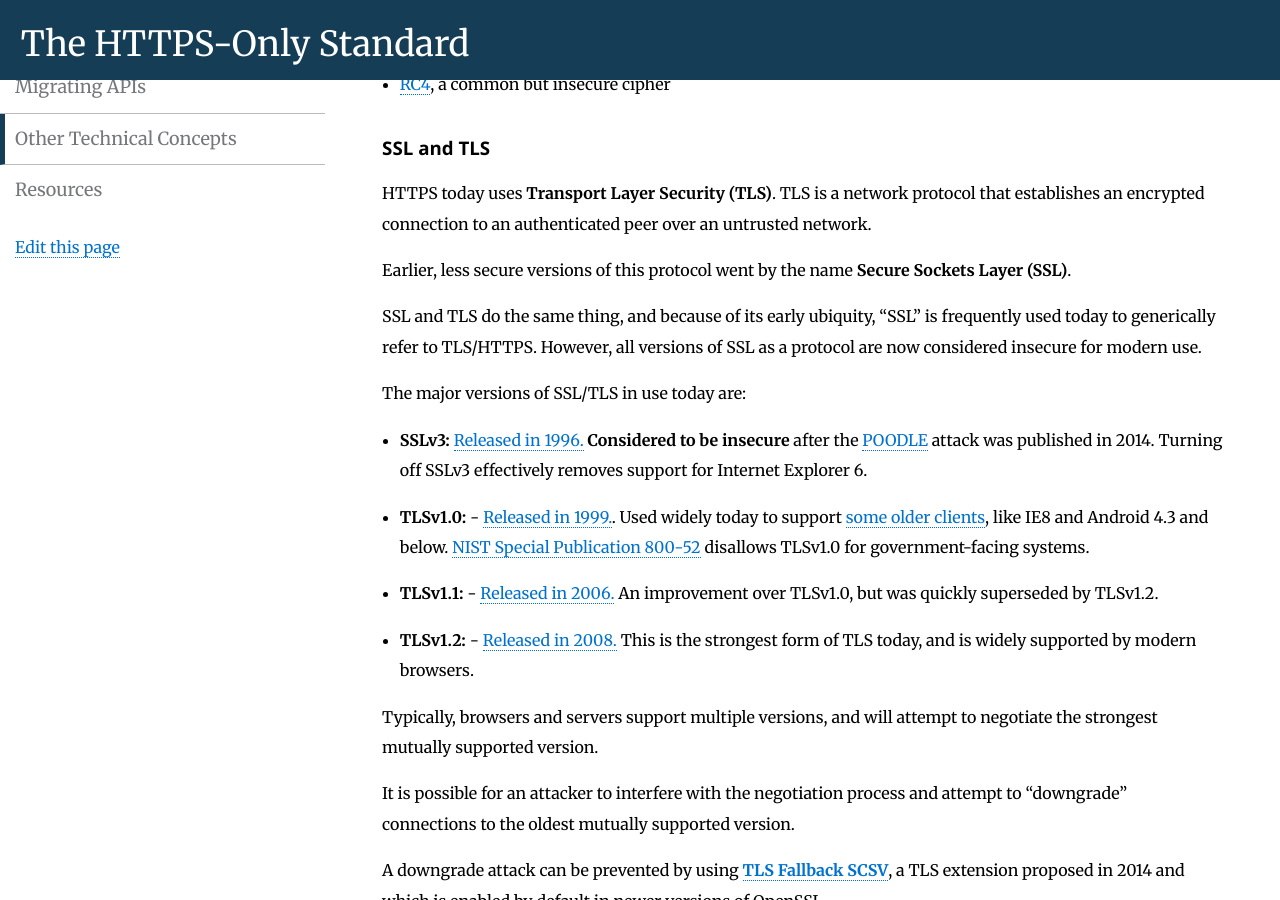
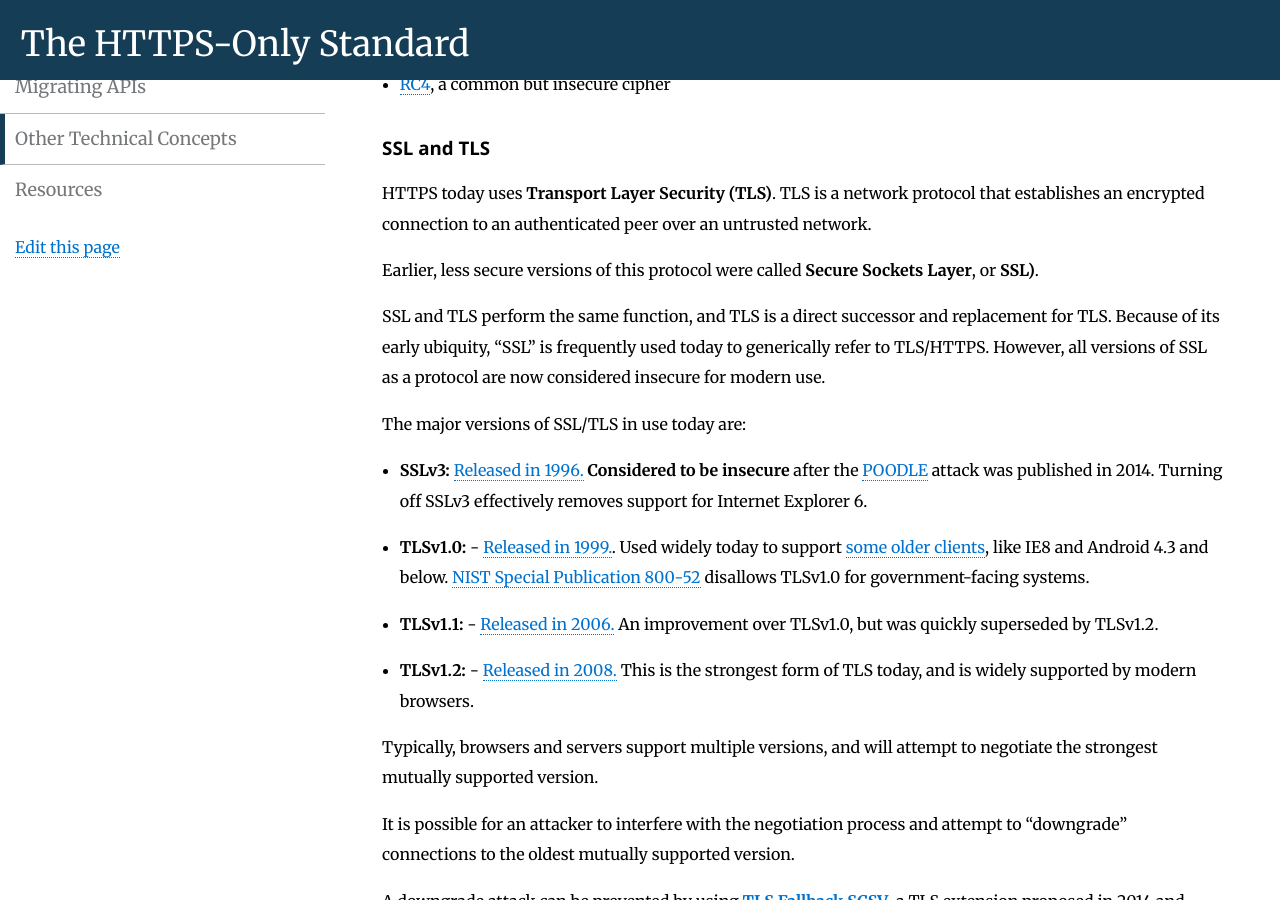
Before and after one commit to GSA/https, a Jekyll site: the page built from pages/technical.md, in a window 1280 px wide and 900 px high, scrolled down 326 px. Built offline with Jekyll 4.4.1, drawn with Linux system fonts in a browser that asks for light colours; Markdown is read by kramdown in place of the engine named in the settings.

Commit message:
fix formatting bug, clarify TLS/SSL language

```diff
--- a/pages/technical.md
+++ b/pages/technical.md
@@ -16,9 +16,9 @@ This page covers some relevant technical concepts relevant to the **strength and
 
 HTTPS today uses **Transport Layer Security (TLS)**. TLS is a network protocol that establishes an encrypted connection to an authenticated peer over an untrusted network.
 
-Earlier, less secure versions of this protocol went by the name **Secure Sockets Layer (SSL)**.
+Earlier, less secure versions of this protocol were called **Secure Sockets Layer**, or **SSL)**.
 
-SSL and TLS do the same thing, and because of its early ubiquity, "SSL" is frequently used today to generically refer to TLS/HTTPS. However, all versions of SSL as a protocol are now considered insecure for modern use.
+SSL and TLS perform the same function, and TLS is a direct successor and replacement for TLS. Because of its early ubiquity, "SSL" is frequently used today to generically refer to TLS/HTTPS. However, all versions of SSL as a protocol are now considered insecure for modern use.
 
 The major versions of SSL/TLS in use today are:
 
@@ -73,4 +73,4 @@ There are a number of ciphers available to a TLS connection, and one of those is
 Due to the serious flaw in RC4, and the fact that the BEAST attack has been mitigated by all modern browsers, all HTTPS sites should be configured to use ciphers other than RC4.
 
 * **[The Pulse HTTPS dashboard for .gov domains](https://pulse.cio.gov/https/domains/)** will note when a domain employs the RC4 cipher.
-**[https.cio.gov is configured](https://www.ssllabs.com/ssltest/analyze.html?d=https.cio.gov)** to avoid using the RC4 cipher.
+* **[https.cio.gov is configured](https://www.ssllabs.com/ssltest/analyze.html?d=https.cio.gov)** to avoid using the RC4 cipher.
```
